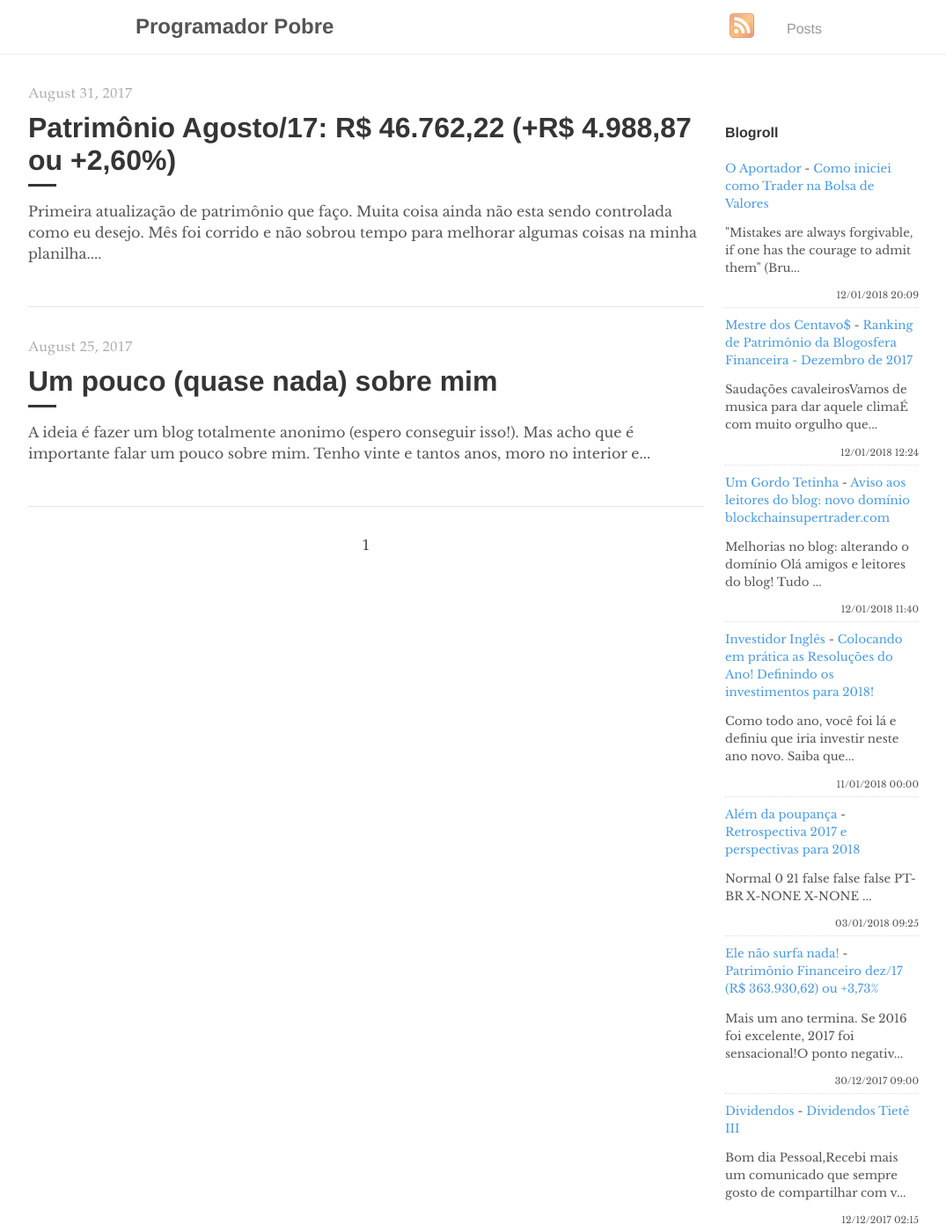
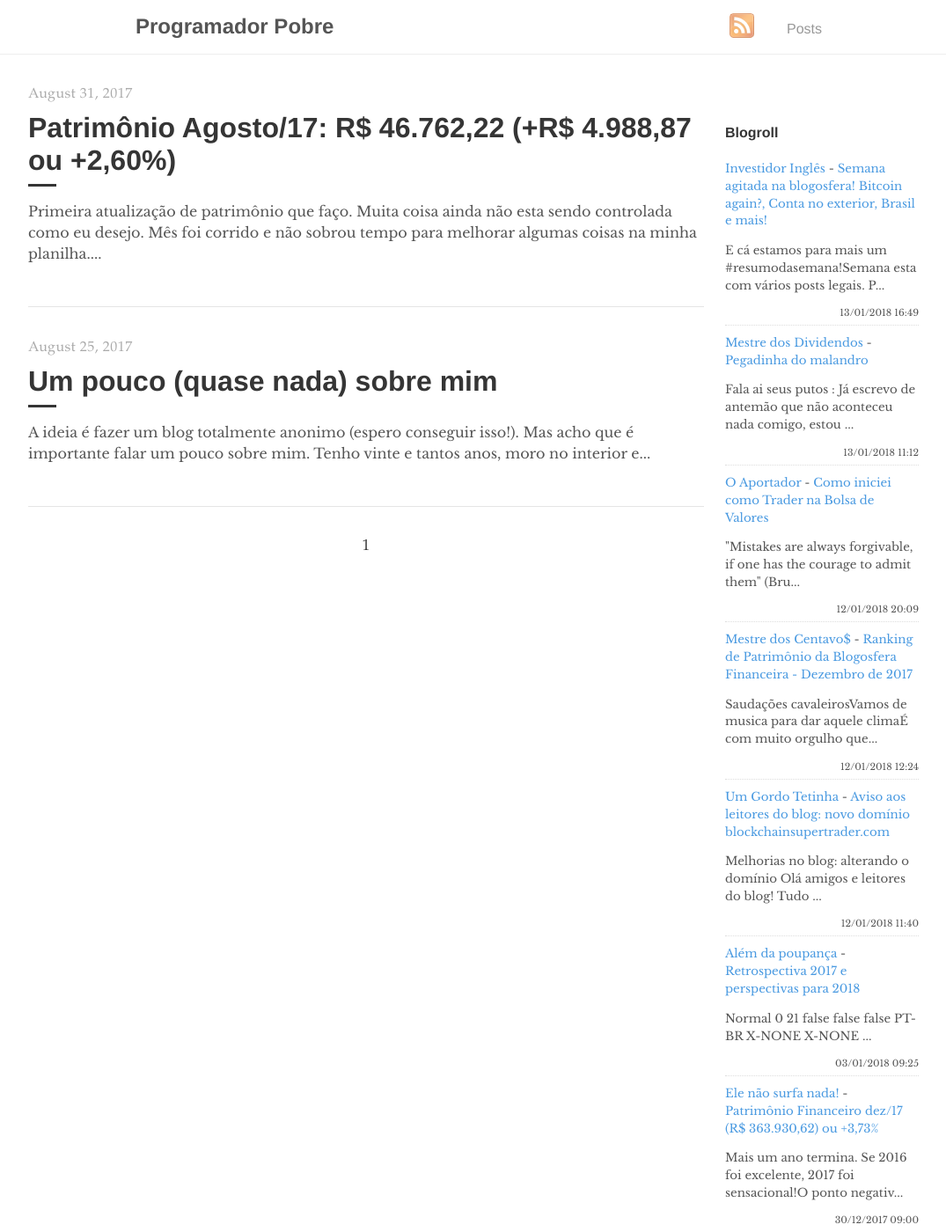
Before and after one commit to programadorpobre/programadorpobre.github.io, a Jekyll site: the page built from index.html, in a window 1280 px wide and 1400 px high. Shown: the whole window at 88% size, without its empty margins (96-1171 px from the left). Built offline with Jekyll 4.4.1, drawn with Linux system fonts in a browser that asks for light colours; the list of posts is cut into pages by our own code; comment, search, counter and statistics services are not loaded.

Commit message:
[ci skip] travis #162

```diff
--- a/_includes/feed-entries.html
+++ b/_includes/feed-entries.html
@@ -1,3 +1,13 @@
+<div class="feed-entry">
+    <a class="feed-entry-site-name" href="http://www.investidoringles.com/">Investidor Inglês</a> - <a class="feed-entry-title" href="http://www.investidoringles.com/2018/01/resumo-da-semana-blogosfera-bitcoin.html">Semana agitada na blogosfera!  Bitcoin again?, Conta no exterior, Brasil e mais!</a>
+    <p class="feed-entry-summary">E cá estamos para mais um #resumodasemana!Semana esta com vários posts legais. P...</p>
+    <time datetime="2018-01-13T16:49:00.000-02:00">13/01/2018 16:49</time>
+</div>
+<div class="feed-entry">
+    <a class="feed-entry-site-name" href="http://mestredosdividendos.blogspot.com/">Mestre dos Dividendos</a> - <a class="feed-entry-title" href="http://mestredosdividendos.blogspot.com/2018/01/pegadinha-do-malandro.html">Pegadinha do malandro</a>
+    <p class="feed-entry-summary">Fala ai seus putos : Já escrevo de antemão que não aconteceu nada comigo, estou ...</p>
+    <time datetime="2018-01-13T11:12:00.000-08:00">13/01/2018 11:12</time>
+</div>
 <div class="feed-entry">
     <a class="feed-entry-site-name" href="http://oaportadorfinanceiro.blogspot.com/">O Aportador</a> - <a class="feed-entry-title" href="http://oaportadorfinanceiro.blogspot.com/2018/01/como-iniciei-como-trader-na-bolsa-de.html">Como iniciei como Trader na Bolsa de Valores</a>
     <p class="feed-entry-summary">"Mistakes are always forgivable, if one has the courage to admit them"&nbsp;(Bru...</p>
@@ -12,11 +22,6 @@
     <a class="feed-entry-site-name" href="http://gordotetinha.blogspot.com/">Um Gordo Tetinha</a> - <a class="feed-entry-title" href="http://gordotetinha.blogspot.com/2018/01/aviso-aos-leitores-do-blog-novo-dominio.html">Aviso aos leitores do blog: novo domínio blockchainsupertrader.com</a>
     <p class="feed-entry-summary">Melhorias no blog: alterando o domínio&nbsp;Olá amigos e leitores do blog! Tudo ...</p>
     <time datetime="2018-01-12T11:40:00.001-02:00">12/01/2018 11:40</time>
-</div>
-<div class="feed-entry">
-    <a class="feed-entry-site-name" href="http://www.investidoringles.com/">Investidor Inglês</a> - <a class="feed-entry-title" href="http://www.investidoringles.com/2018/01/definindo-investimentos-2018.html">Colocando em prática as Resoluções do Ano!  Definindo os investimentos para 2018!</a>
-    <p class="feed-entry-summary">Como todo ano, você foi lá e definiu que iria investir neste ano novo. Saiba que...</p>
-    <time datetime="2018-01-11T00:00:00.000-02:00">11/01/2018 00:00</time>
 </div>
 <div class="feed-entry">
     <a class="feed-entry-site-name" href="http://alemdapoupanca.blogspot.com/">Além da poupança</a> - <a class="feed-entry-title" href="http://alemdapoupanca.blogspot.com/2018/01/retrospectiva-2017-e-perspectivas-para.html">Retrospectiva 2017 e perspectivas para 2018</a>
```
